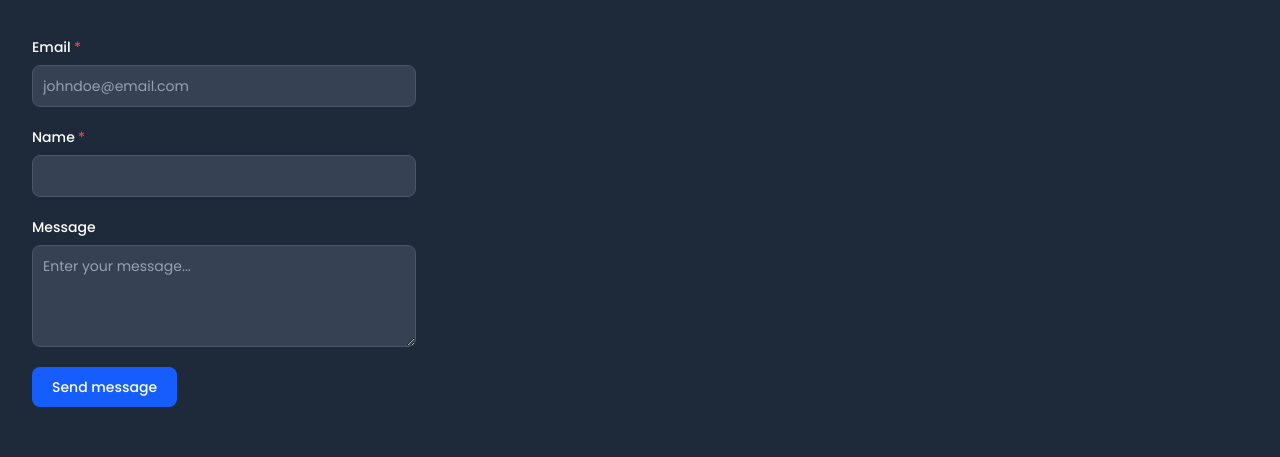
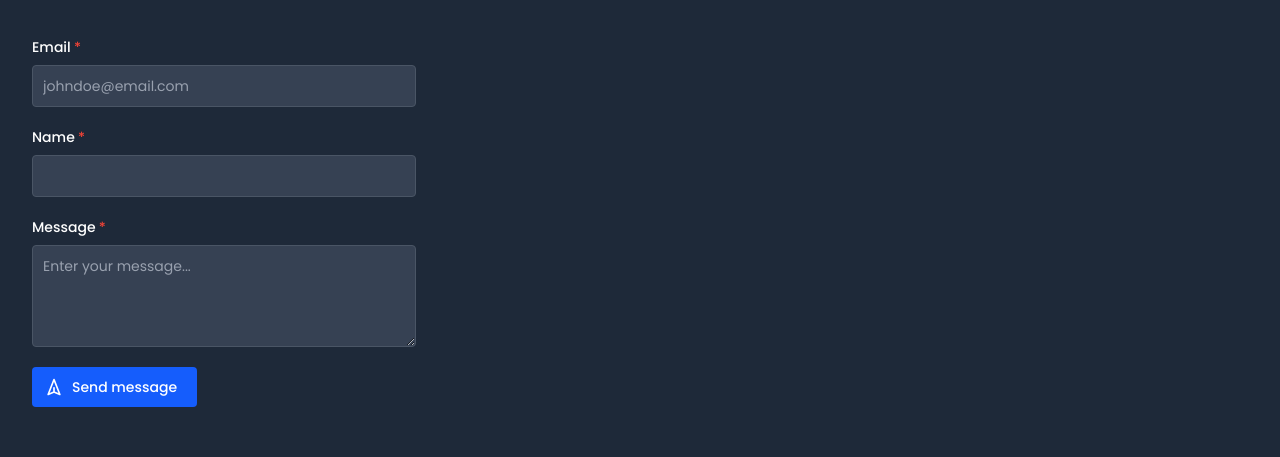
Before and after one commit to aljeric-alcoran/helloimal, a website built with Vite: page index.html in a window 1280 px wide. Shown: the part 2307-2764 px from the top of the page. Built offline with nearby package versions, Linux system fonts and the light colour scheme.

Commit message:
[contact] Contact form css adjustments

```diff
--- a/src/components/contact.js
+++ b/src/components/contact.js
@@ -5,17 +5,22 @@ const template = `
       <form class="max-w-sm mt-10">
          <div class="mb-5">
             <label for="email" class="block mb-2 text-sm font-medium text-gray-900 dark:text-white">Email</label>
-            <input type="email" id="email" class="bg-gray-50 border border-gray-300 text-gray-900 text-sm rounded-lg focus:ring-blue-500 focus:border-blue-500 block w-full p-2.5 dark:bg-gray-700 dark:border-gray-600 dark:placeholder-gray-400 dark:text-white dark:focus:ring-blue-500 dark:focus:border-blue-500" placeholder="johndoe@email.com" required />
+            <input type="email" id="email" class="bg-gray-50 border border-gray-300 text-gray-900 text-sm rounded-sm focus:ring-blue-500 focus:border-blue-500 block w-full p-2.5 dark:bg-gray-700 dark:border-gray-600 dark:placeholder-gray-400 dark:text-white dark:focus:ring-blue-500 dark:focus:border-blue-500" placeholder="johndoe@email.com" required />
          </div>
          <div class="mb-5">
             <label for="name" class="block mb-2 text-sm font-medium text-gray-900 dark:text-white">Name</label>
-            <input type="name" id="name" class="bg-gray-50 border border-gray-300 text-gray-900 text-sm rounded-lg focus:ring-blue-500 focus:border-blue-500 block w-full p-2.5 dark:bg-gray-700 dark:border-gray-600 dark:placeholder-gray-400 dark:text-white dark:focus:ring-blue-500 dark:focus:border-blue-500" required />
+            <input type="name" id="name" class="bg-gray-50 border border-gray-300 text-gray-900 text-sm rounded-sm focus:ring-blue-500 focus:border-blue-500 block w-full p-2.5 dark:bg-gray-700 dark:border-gray-600 dark:placeholder-gray-400 dark:text-white dark:focus:ring-blue-500 dark:focus:border-blue-500" required />
          </div>
          <div class="mb-5">
-            <label for="message" class="block mb-2 text-sm font-medium text-gray-900 dark:text-white">Message</label>
-            <textarea id="message" rows="4" class="block p-2.5 w-full text-sm text-gray-900 bg-gray-50 rounded-lg border border-gray-300 focus:ring-blue-500 focus:border-blue-500 dark:bg-gray-700 dark:border-gray-600 dark:placeholder-gray-400 dark:text-white dark:focus:ring-blue-500 dark:focus:border-blue-500" placeholder="Enter your message..." required></textarea>
+            <label for="message" class="required-label block mb-2 text-sm font-medium text-gray-900 dark:text-white">Message</label>
+            <textarea id="message" rows="4" class="block p-2.5 w-full text-sm text-gray-900 bg-gray-50 rounded-sm border border-gray-300 focus:ring-blue-500 focus:border-blue-500 dark:bg-gray-700 dark:border-gray-600 dark:placeholder-gray-400 dark:text-white dark:focus:ring-blue-500 dark:focus:border-blue-500" placeholder="Enter your message..." required></textarea>
          </div>
-         <button type="submit" class="text-white bg-blue-700 hover:bg-blue-800 focus:ring-4 focus:outline-none focus:ring-blue-300 font-medium rounded-lg text-sm w-full sm:w-auto px-5 py-2.5 text-center dark:bg-blue-600 dark:hover:bg-blue-700 dark:focus:ring-blue-800">Send message</button>
+         <button type="submit" class="flex items-center justify-center gap-2 text-white bg-blue-700 hover:bg-blue-800 focus:ring-4 focus:outline-none focus:ring-blue-300 font-medium rounded-sm text-sm w-full sm:w-auto pl-3 pr-5 py-2.5 text-center dark:bg-blue-600 dark:hover:bg-blue-700 dark:focus:ring-blue-800">
+            <svg class="w-5 h-5 text-gray-800 dark:text-white" aria-hidden="true" xmlns="http://www.w3.org/2000/svg" width="24" height="24" fill="none" viewBox="0 0 24 24">
+               <path stroke="currentColor" stroke-linecap="round" stroke-linejoin="round" stroke-width="2" d="m12 18-7 3 7-18 7 18-7-3Zm0 0v-5"/>
+            </svg>
+            Send message
+         </button>
       </form>
    </div>
 `;
--- a/src/style.css
+++ b/src/style.css
@@ -28,3 +28,9 @@ label:has(+ input:optional)::after {
   content: "(optional)";
   margin-left: 0.26rem;
 }
+
+.required-label::after {
+  content: "*";
+  color: #f44336;
+  margin-left: 0.2rem;
+}
```
